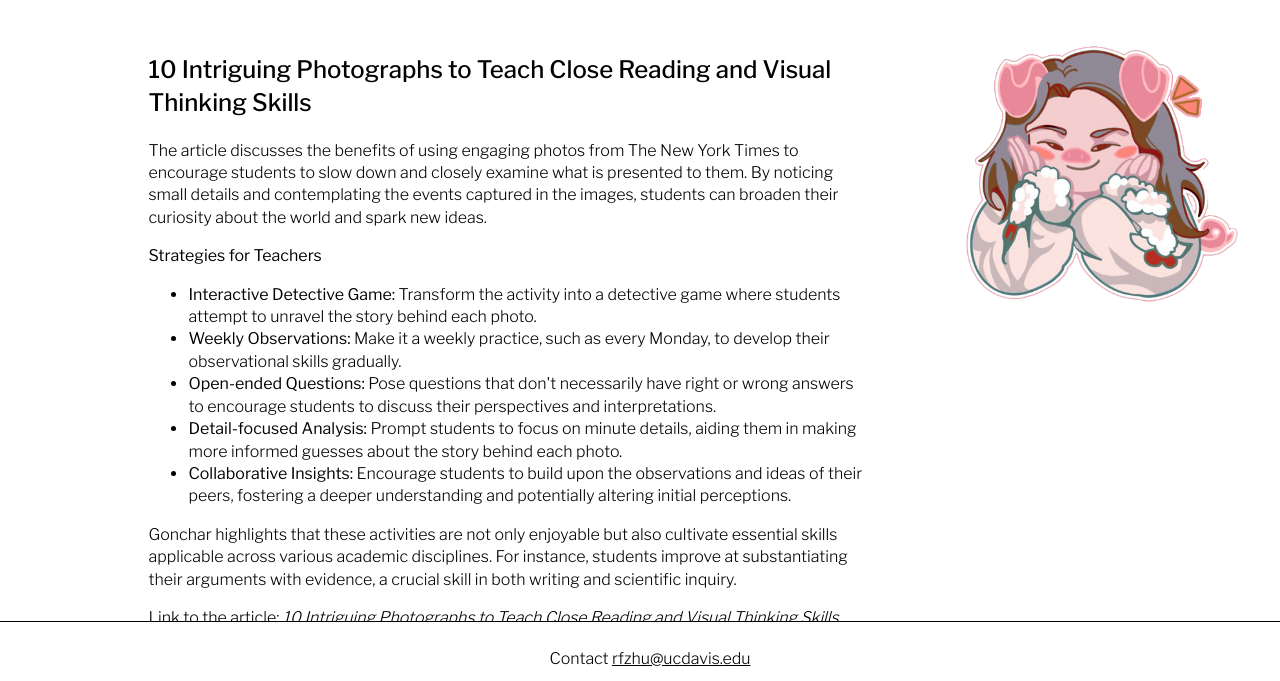
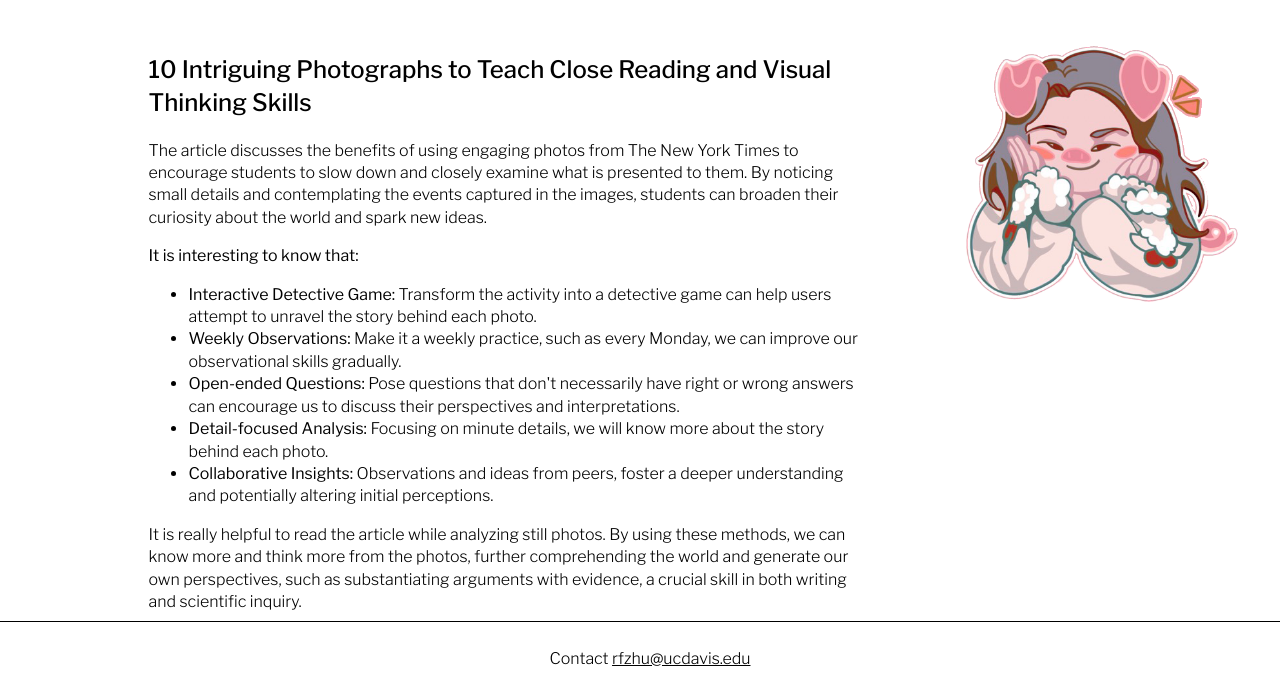
Before and after one commit to RuofeiZhu/des157a-w24, a plain HTML site: page journal/inside3.html in a window 1280 px wide. Shown: the part 104-785 px from the top of the page. Drawn offline with nearby package versions, Linux system fonts and the light colour scheme; a web font is replaced by a local one.

Commit message:
updated journal 3

```diff
--- a/journal/inside3.html
+++ b/journal/inside3.html
@@ -27,17 +27,17 @@
                     The article discusses the benefits of using engaging photos from The New York Times to encourage students to slow down and closely examine what is presented to them. By noticing small details and contemplating the events captured in the images, students can broaden their curiosity about the world and spark new ideas.
                 </p>
 
-                <p><strong>Strategies for Teachers</strong>
+                <p><strong>It is interesting to know that:</strong>
                 <ul>
-                    <li><strong>Interactive Detective Game:</strong> Transform the activity into a detective game where students attempt to unravel the story behind each photo.</li>
-                    <li><strong>Weekly Observations:</strong> Make it a weekly practice, such as every Monday, to develop their observational skills gradually.</li>
-                    <li><strong>Open-ended Questions:</strong> Pose questions that don't necessarily have right or wrong answers to encourage students to discuss their perspectives and interpretations.</li>
-                    <li><strong>Detail-focused Analysis:</strong> Prompt students to focus on minute details, aiding them in making more informed guesses about the story behind each photo.</li>
-                    <li><strong>Collaborative Insights:</strong> Encourage students to build upon the observations and ideas of their peers, fostering a deeper understanding and potentially altering initial perceptions.</li>
+                    <li><strong>Interactive Detective Game:</strong> Transform the activity into a detective game can help users attempt to unravel the story behind each photo.</li>
+                    <li><strong>Weekly Observations:</strong> Make it a weekly practice, such as every Monday, we can improve our observational skills gradually.</li>
+                    <li><strong>Open-ended Questions:</strong> Pose questions that don't necessarily have right or wrong answers can encourage us to discuss their perspectives and interpretations.</li>
+                    <li><strong>Detail-focused Analysis:</strong> Focusing on minute details, we will know more about the story behind each photo.</li>
+                    <li><strong>Collaborative Insights:</strong> Observations and ideas from peers, foster a deeper understanding and potentially altering initial perceptions.</li>
                 </ul>
                 </p>
                 <p>
-                    Gonchar highlights that these activities are not only enjoyable but also cultivate essential skills applicable across various academic disciplines. For instance, students improve at substantiating their arguments with evidence, a crucial skill in both writing and scientific inquiry.</p>
+                    It is really helpful to read the article while analyzing still photos. By using these methods, we can know more and think more from the photos, further comprehending the world and generate our own perspectives, such as substantiating arguments with evidence, a crucial skill in both writing and scientific inquiry.</p>
 
                 <p>
                     Link to the article: <i><a href="https://archive.nytimes.com/learning.blogs.nytimes.com/2015/02/27/10-intriguing-photographs-to-teach-close-reading-and-visual-thinking-skills/" target="_blank">10 Intriguing Photographs to Teach Close Reading and Visual Thinking Skills</i></a>
```
